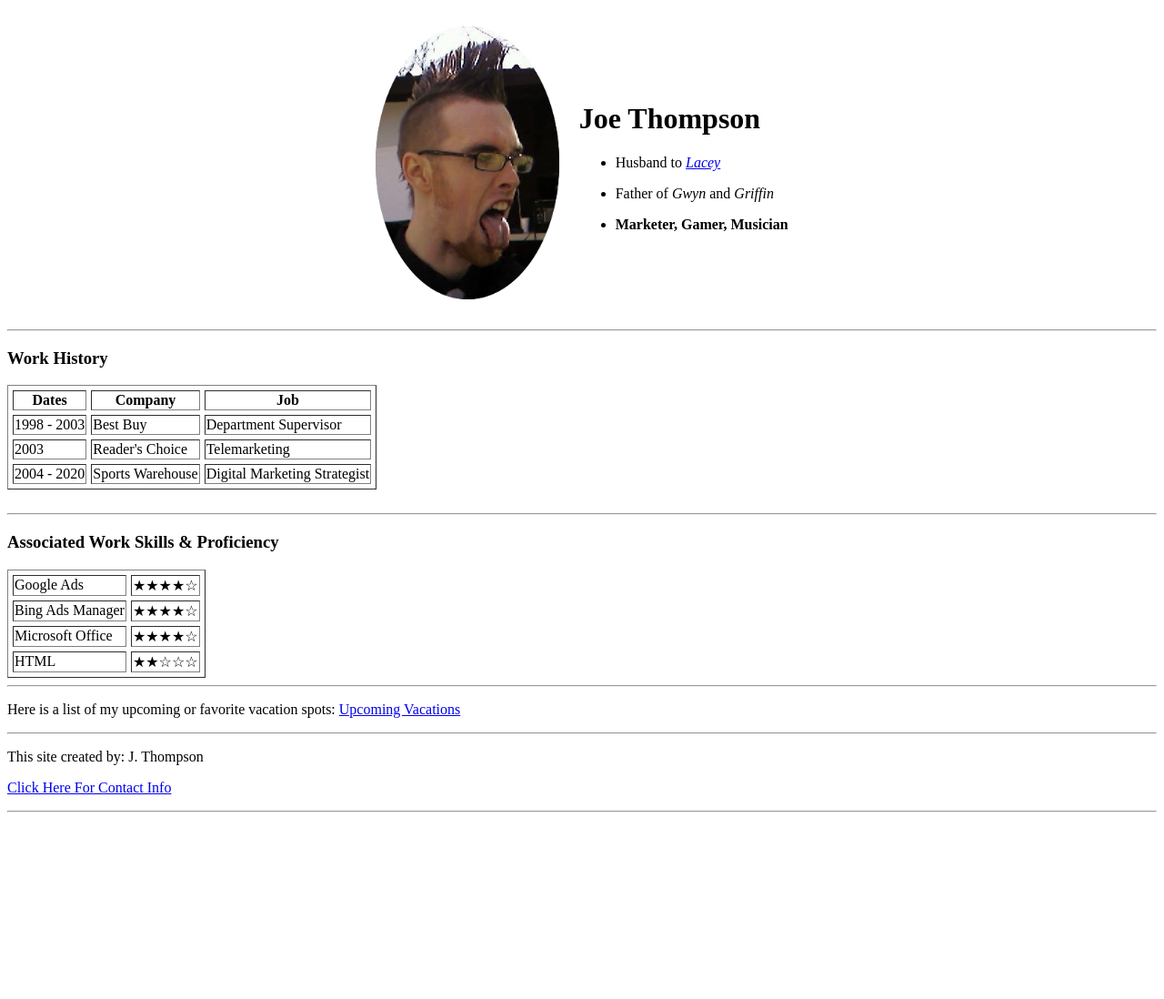
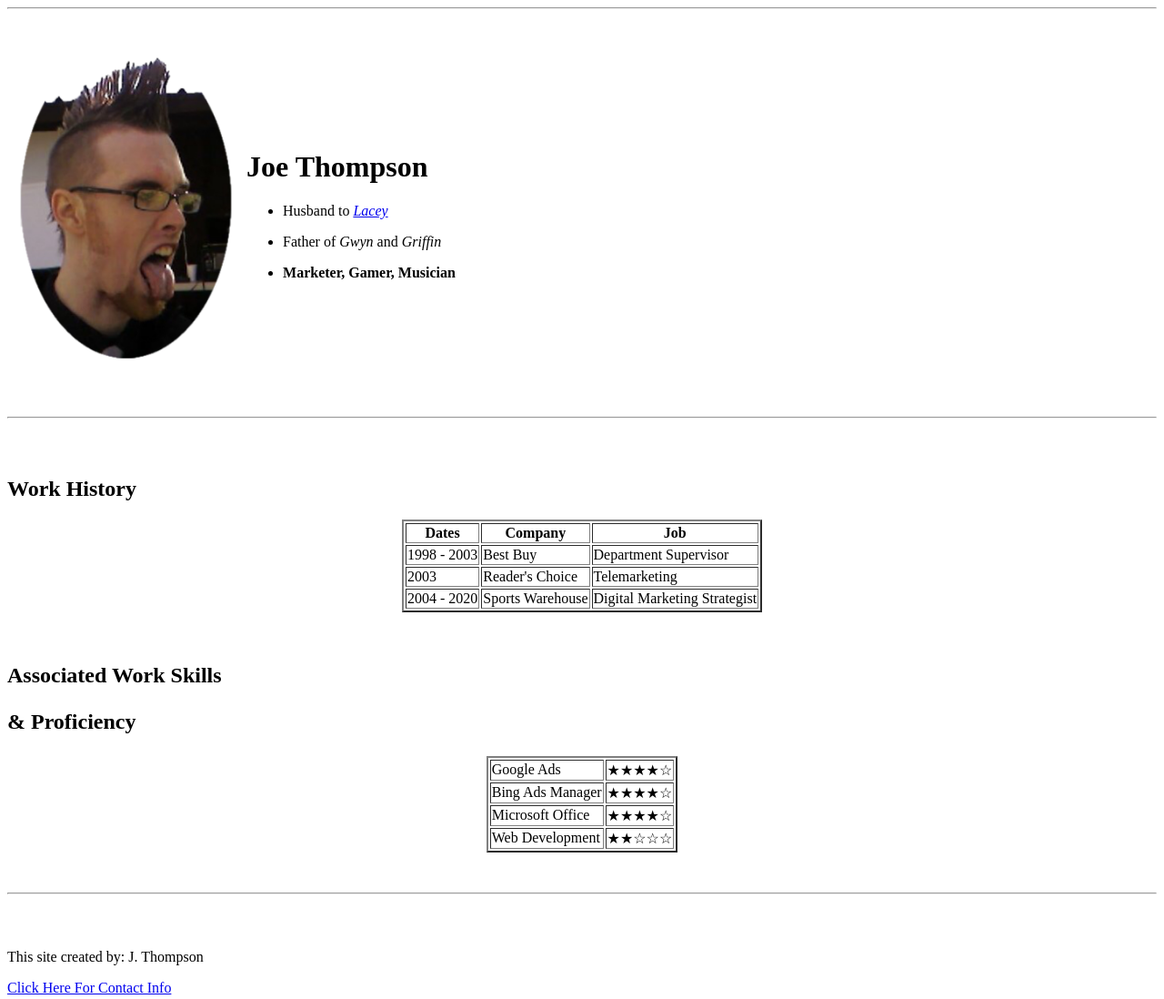
Before and after one commit to jopeymonster/cv, a plain HTML site: page index.html in a window 1280 px wide. Shown: the top 1098 px of the page at 91% size. Before the commit the page ends 901 px from the top, so only its background shows below. Drawn offline with Linux system fonts and the light colour scheme.

Commit message:
Add files via upload

```diff
--- a/index.html
+++ b/index.html
@@ -3,25 +3,35 @@
 <head>
 	<meta charset="utf-8">
 		<title>The Thompson's Site</title>
+		<link rel="stylesheet" href="css/index.css" />
 </head>
 <body>
-		<center><table cellspacing="20">
+<hr>
+<br />
+<br />
+	<div class="intro">
+		<table>
 			<tr>
-			<td><img src="mohawk.jpg" height="300"></td>
+				<td><img src="mohawk1.png" height="350"></td>
 				<td>
 				<h1>Joe Thompson</h1>
 					<ul>
 					<li><p>Husband to <em><a href="ilovelacey.html">Lacey</a></em></li>
 					<li><p>Father of <em>Gwyn</em> and <em>Griffin</em></li>
 					<li><p><strong>Marketer, Gamer, Musician</strong></li>
+					</ul>
 				</td>
 			</tr>
-			</ul>
-			</table></center>
-		</ul>
+		</table>
+	</div>
+<br />
+<br />
 <hr>
-		<h3>Work History</h3>
-  		<table border="1" cellspacing="5">
+<br />
+<br />
+	<div class="workhistory">
+		<h2>Work History</h2>
+			<table border="2" cellspacing="2" align="center">
 				<tr>
 					<th>Dates</th>
 					<th>Company</th>
@@ -43,10 +53,13 @@
 					<td>Digital Marketing Strategist</td>
 				</tr>
 			</table>
-  		<br>
-  		<hr>
-  		<h3>Associated Work Skills & Proficiency</h3>
-  		<table border="1" cellspacing="5">
+		</div>
+<br />
+<br />
+	<div class="profskills">
+		<h2>Associated Work Skills
+			<p>& Proficiency</h2>
+			<table border="2" cellspacing="2" align="center">
 				<tr>
 					<td>Google Ads</td>
 					<td>★★★★☆</td>
@@ -60,17 +73,28 @@
 					<td>★★★★☆</td>
 				</tr>
 					<tr>
-  				<td>HTML</td>
+					<td>Web Development</td>
 					<td>★★☆☆☆</td>
 				</tr>
 			</table>
-
+	</div>
+<br />
+<br />
   <hr>
+<br />
+<br /> <!-- Exclude vacations for now
+	<div class="vacations">
 		<p>Here is a list of my upcoming or favorite vacation spots:
-		<a href="vacations.html">Upcoming Vacations</a>
-		<hr>
+		<p><a href="vacations.html">Upcoming Vacations</a>
+	</div>
+<br />
+<br /> -->
+	<div class="contact">
 		<p>This site created by: J. Thompson
 		<p><a href="contact.html">Click Here For Contact Info</a>
+	</div>
+<br />
+<br />
 	<hr>
 </body>
 </html>
```
Also changed, not shown: contact.html (+1 -0 lines), ilovelacey.html (+2 -1 lines), vacations.html (+10 -1 lines), jltahoe.png (added), mohawk1.png (added). Lines whose indentation alone changed are shown as unchanged.
